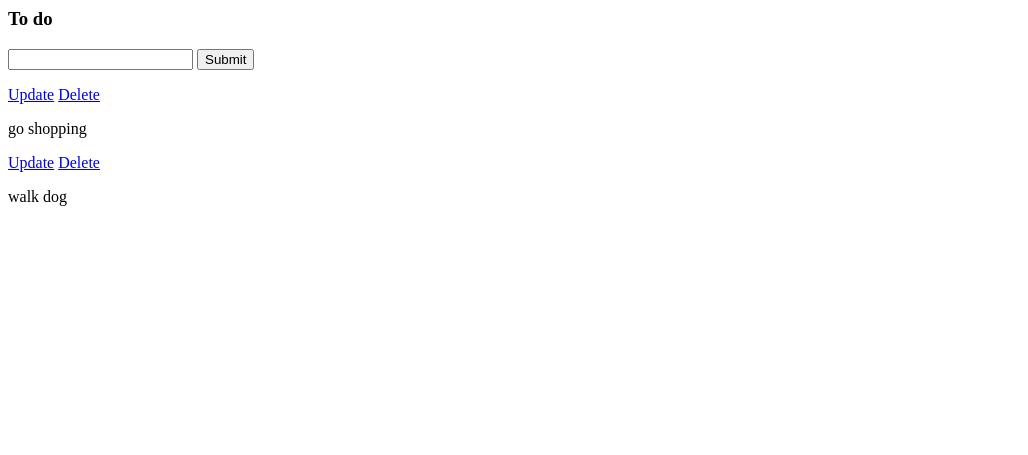
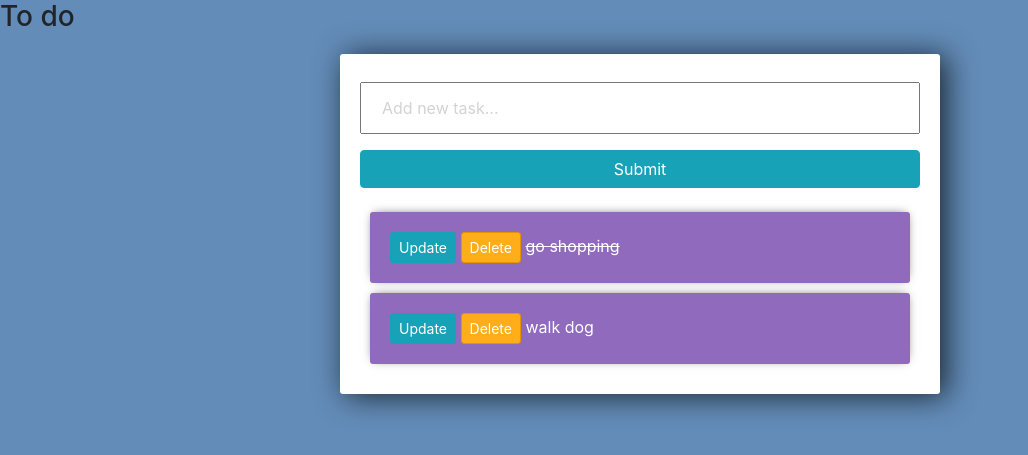
Before and after one commit to HanCotterell/django-todo-app, a Django app: page / in a window 1280 px wide. Shown: the top 455 px of the page, without its empty margins (0-1028 px from the left). Run offline with Django 5.2, Linux system fonts and the light colour scheme; data comes from the database, SQL or seed files in the repository; both versions use the stored data as it was after the commit; some libraries are stand-ins or nearby versions.

Commit message:
Adds some styling

```diff
--- a/tasks/forms.py
+++ b/tasks/forms.py
@@ -4,6 +4,7 @@ from django.forms import ModelForm
 from .models import *
 
 class TaskForm(forms.ModelForm):
+    title = forms.CharField(widget=forms.TextInput(attrs={'placeholder':'Add new task...'}))
 
     class Meta:
         model = Task
--- a/tasks/templates/tasks/list.html
+++ b/tasks/templates/tasks/list.html
@@ -1,15 +1,25 @@
+<link rel="stylesheet" href="https://stackpath.bootstrapcdn.com/bootstrap/4.3.1/css/bootstrap.min.css" integrity="sha384-ggOyR0iXCbMQv3Xipma34MD+dH/1fQ784/j6cY/iJTQUOhcWr7x9JvoRxT2MZw1T" crossorigin="anonymous">
+<link rel="stylesheet" href="tasks.css">
+
 <h3>To do</h3>
+<div class="center-column">
+    <form method="POST">
+        {% csrf_token %}
+        {{form.title}}
+        <input class="btn btn-info" type="submit" name="Create Task">
+    </form>
+    <div class="todo-list">
+        {% for task in tasks %}
+            <div class="item-row">
+                <a class="btn btn-sm btn-info" href="{% url 'update_task' task.id %}">Update</a>
+                <a class="btn btn-sm btn-danger" href="{% url 'delete' task.id %}">Delete</a>
 
-<form method="POST">
-    {% csrf_token %}
-    {{form.title}}
-    <input type="submit" name="Create Task">
-</form>
-
-{% for task in tasks %}
-    <div>
-        <a href="{% url 'update_task' task.id %}">Update</a>
-        <a href="{% url 'delete' task.id %}">Delete</a>
-        <p>{{task}}</p>
+                {% if task.complete == True %}
+                <strike>{{task}}</strike>
+                {% else %}
+                <span>{{task}}</span>
+                {% endif %}
+            </div>
+        {% endfor %}
     </div>
-{% endfor %}
+</div>
--- /dev/null
+++ b/tasks/templates/tasks/tasks.css
@@ -0,0 +1,42 @@
+body{
+    background-color: #638CB8;
+}
+
+input{
+    width: 100%;
+    padding: 12px 20px;
+    margin: 8px 0;
+    box-sizing: border-box;
+}
+
+input::placeholder {
+  color: #d3d3d3;
+}
+
+.submit{
+    background-color: #6BA3E8;
+}
+
+.center-column{
+    width:600px;
+    margin: 20px auto;
+    padding:20px;
+    background-color: #fff;
+    border-radius: 3px;
+    box-shadow: 6px 2px 30px 0px rgba(0,0,0,0.75);
+}
+
+.item-row{
+    background-color: #906abd;
+    margin: 10px;
+    padding: 20px;
+    border-radius: 3px;
+    color: #fff;
+    font-size: 16px;
+    box-shadow: 0px -1px 10px -4px rgba(0,0,0,0.75);
+}
+
+.btn-danger{
+    background-color: #ffae19;
+    border-color: #e59400;
+}
```
Also changed, not shown: db.sqlite3.
